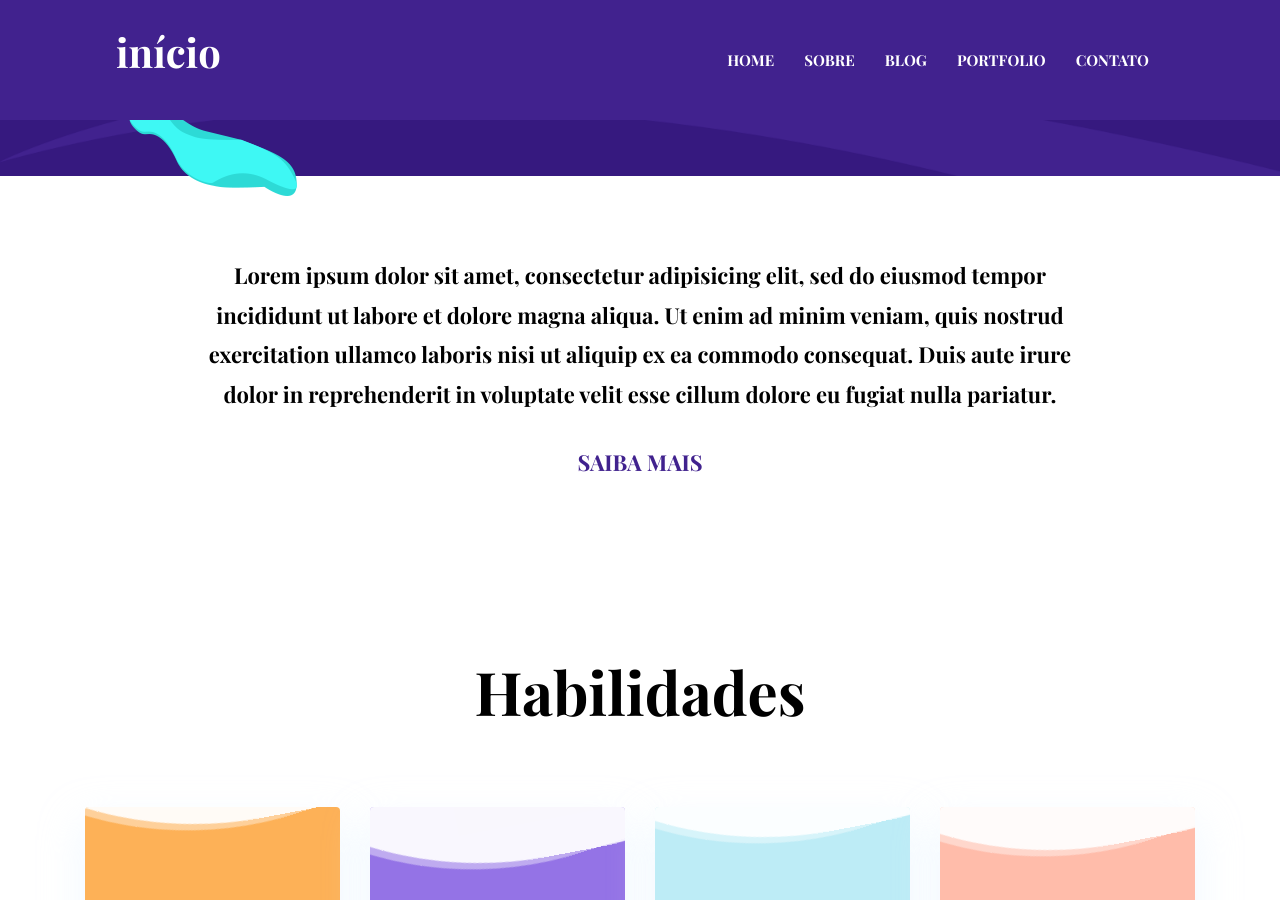
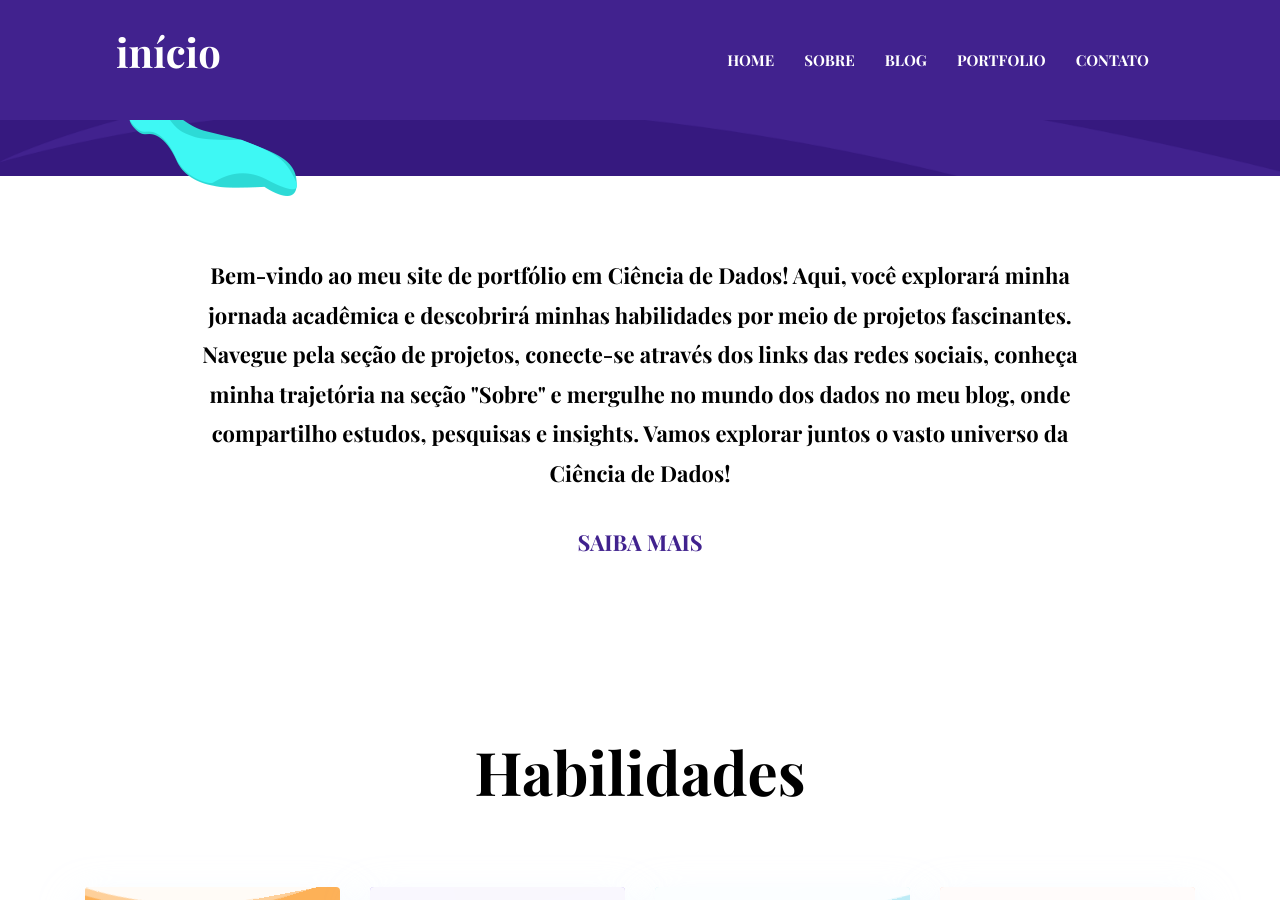
Before and after one commit to Cientista-de-Dados-Thiago/Cientista-de-Dados-Thiago.github.io, a Jekyll site: the page built from index.html, in a window 1280 px wide and 900 px high, scrolled down 772 px. Built offline with Jekyll 4.4.1, drawn with Linux system fonts in a browser that asks for light colours.

Commit message:
Alterada a descrição da página inicial

```diff
--- a/_data/settings.yml
+++ b/_data/settings.yml
@@ -47,7 +47,7 @@ social:
 # About (Section and Page)
 
 # About Section
-blurb: Lorem ipsum dolor sit amet, consectetur adipisicing elit, sed do eiusmod tempor incididunt ut labore et dolore magna aliqua. Ut enim ad minim veniam, quis nostrud exercitation ullamco laboris nisi ut aliquip ex ea commodo consequat. Duis aute irure dolor in reprehenderit in voluptate velit esse cillum dolore eu fugiat nulla pariatur.
+blurb: Bem-vindo ao meu site de portfólio em Ciência de Dados! Aqui, você explorará minha jornada acadêmica e descobrirá minhas habilidades por meio de projetos fascinantes. Navegue pela seção de projetos, conecte-se através dos links das redes sociais, conheça minha trajetória na seção "Sobre" e mergulhe no mundo dos dados no meu blog, onde compartilho estudos, pesquisas e insights. Vamos explorar juntos o vasto universo da Ciência de Dados!
 
 blurb-btn-link: "/about"
 blurb-btn-name: SAIBA MAIS
```
